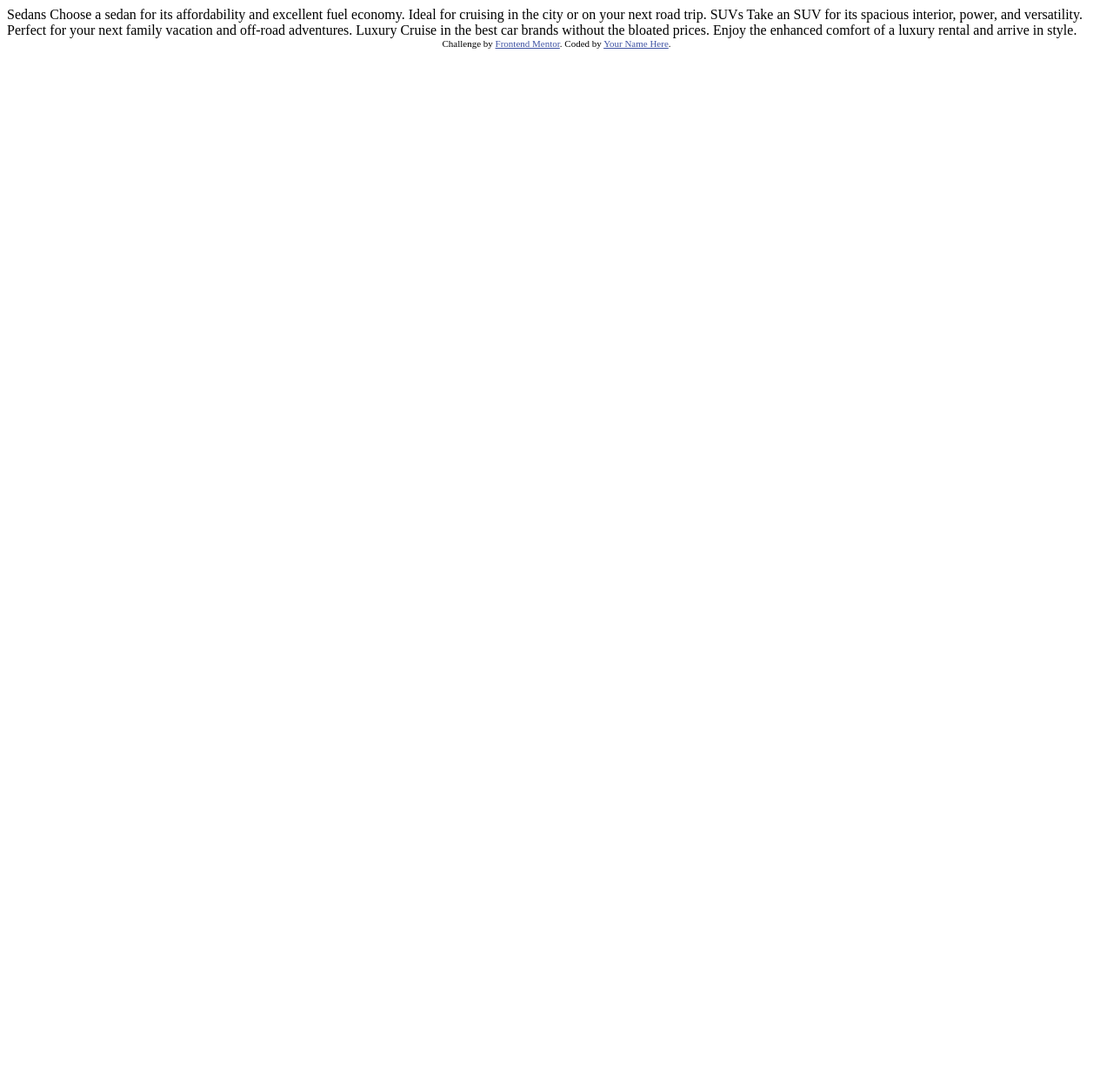
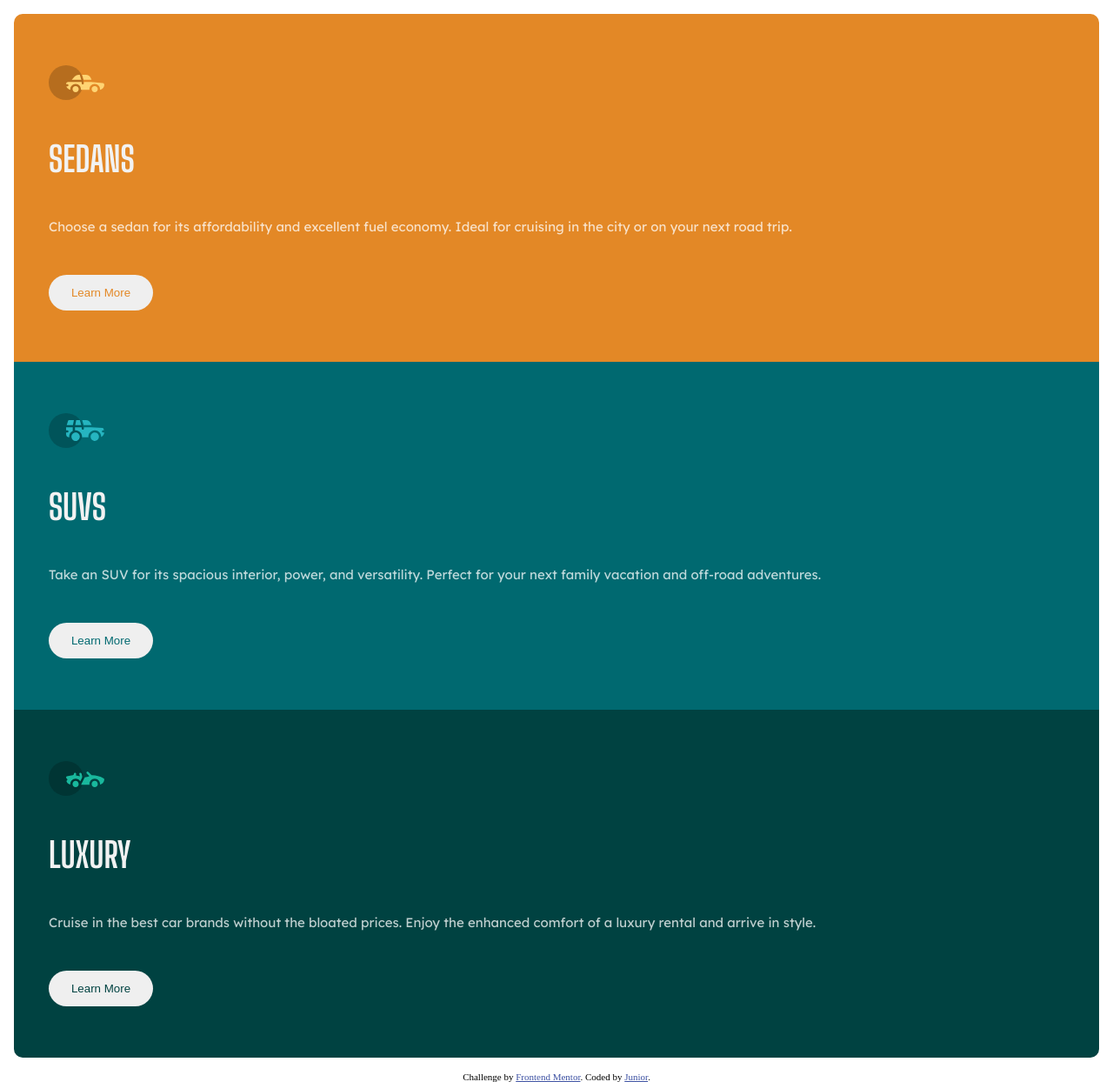
Before and after one commit to jmichaelseri/3-column-preview-card, a plain HTML site: page index.html in a window 1280 px wide. Shown: the whole page at 87% size. Before the commit the page ends 800 px from the top, so only its background shows below. Drawn offline with Linux system fonts and the light colour scheme.

Commit message:
applied general design and layout for mobiile

```diff
--- /dev/null
+++ b/css/styles.css
@@ -0,0 +1,84 @@
+* {
+    margin: 0;
+    padding: 0;
+    box-sizing: border-box;
+}
+
+:root {
+    --sedan-color: hsl(31, 77%, 52%);
+    --suv-color:hsl(184, 100%, 22%);
+    --luxury-color:hsl(179, 100%, 13%);
+    --paragraph-color: hsla(0, 0%, 100%, 0.75);
+    --heading-button-color: hsl(0, 0%, 95%);
+    --font-size: 15px;
+    --ff-title:'Big Shoulders Display';
+    --ff-text:'Lexend Deca';
+}
+
+.card__container {
+    display: flex;
+    flex-direction: column;
+}
+
+.card {
+    padding: 1rem 2.5rem;
+    height: 400px;
+    margin-left: 1rem;
+    margin-right: 1rem;
+    display: flex;
+    flex-direction: column;
+    justify-content: space-evenly;
+}
+
+.card__title {
+    text-transform: uppercase;
+    color: var(--heading-button-color);
+    font-size: 2.5rem;
+    font-family: var(--ff-title);
+}
+
+.card__text {
+    width: 100%;
+    color: var(--paragraph-color);
+    font-size: var(--font-size);
+    font-family: var(--ff-text);
+    line-height: 1.5;
+}
+
+.card-sedan {
+    background-color: var(--sedan-color);
+    border-top-left-radius: 10px;
+    border-top-right-radius: 10px;
+    margin-top: 1rem;
+}
+.card-suv {
+    background-color: var(--suv-color);
+}
+.card-luxury {
+    background-color: var(--luxury-color);
+    border-bottom-left-radius: 10px;
+    border-bottom-right-radius: 10px;
+    margin-bottom: 1rem;
+}
+
+
+
+.btn {
+    border-radius: 1.5rem;
+    padding: 0.8rem 0;
+    width: 100%;
+    max-width: 120px;
+    border: none;
+    text-transform: capitalize;
+    font-weight: 500;
+}
+
+.btn-sedan {
+    color: var(--sedan-color);
+}
+.btn-suv {
+    color: var(--suv-color);
+}
+.btn-luxury {
+    color: var(--luxury-color);
+}
--- a/index.html
+++ b/index.html
@@ -1,36 +1,99 @@
 <!DOCTYPE html>
 <html lang="en">
   <head>
-  <meta charset="UTF-8">
-  <meta name="viewport" content="width=device-width, initial-scale=1.0"> <!-- displays site properly based on user's device -->
-
-  <link rel="icon" type="image/png" sizes="32x32" href="./images/favicon-32x32.png">
-
+    <meta charset="UTF-8" />
+    <meta name="viewport" content="width=device-width, initial-scale=1.0" />
+    <link rel="preconnect" href="https://fonts.googleapis.com">
+<link rel="preconnect" href="https://fonts.gstatic.com" crossorigin>
+<link rel="preconnect" href="https://fonts.googleapis.com">
+<link rel="preconnect" href="https://fonts.gstatic.com" crossorigin>
+<link href="https://fonts.googleapis.com/css2?family=Big+Shoulders+Display:wght@700&family=Lexend+Deca&display=swap" rel="stylesheet">
+    <link
+      rel="icon"
+      type="image/png"
+      sizes="32x32"
+      href="./images/favicon-32x32.png"
+    />
+    <link rel="stylesheet" href="css/styles.css" />
     <title>Frontend Mentor | 3-column preview card component</title>
 
     <!-- Feel free to remove these styles or customise in your own stylesheet 👍 -->
     <style>
-    .attribution { font-size: 11px; text-align: center; }
-    .attribution a { color: hsl(228, 45%, 44%); }
+      .attribution {
+        font-size: 11px;
+        text-align: center;
+      }
+      .attribution a {
+        color: hsl(228, 45%, 44%);
+      }
     </style>
   </head>
   <body>
 
-  Sedans
-  Choose a sedan for its affordability and excellent fuel economy. Ideal for cruising in the city
-  or on your next road trip.
+    <div class="card__container">
 
-  SUVs
-  Take an SUV for its spacious interior, power, and versatility. Perfect for your next family vacation
-  and off-road adventures.
+      <div class="card card-sedan">
+        <svg class="svg" width="64" height="40" xmlns="http://www.w3.org/2000/svg">
+          <g fill="none" fill-rule="evenodd">
+            <circle fill="#000" opacity=".201" cx="20" cy="20" r="20" />
+            <path
+              d="M52.936 24.11c1.942 0 3.517 1.542 3.517 3.445 0 1.903-1.575 3.445-3.517 3.445s-3.516-1.542-3.516-3.445c0-1.903 1.574-3.445 3.516-3.445zm-21.957 0c1.942 0 3.517 1.542 3.517 3.445 0 1.903-1.575 3.445-3.517 3.445s-3.516-1.542-3.516-3.445c0-1.903 1.574-3.445 3.516-3.445zm6.948-4.848v1.429c0 .716.61 1.293 1.348 1.259a1.295 1.295 0 001.225-1.295v-1.393h8.256l13.483 1.313c.956.093 1.676.881 1.676 1.814 0 2.89-2.126 5.303-4.926 5.819.397-3.557-2.458-6.62-6.053-6.62-3.646 0-6.504 3.14-6.039 6.723h-9.879c.466-3.588-2.397-6.722-6.039-6.722-3.595 0-6.45 3.062-6.052 6.62-2.14-.398-3.916-1.912-4.61-3.931h1.142c.731 0 1.32-.598 1.285-1.322-.033-.678-.629-1.2-1.322-1.2H20v-.251c0-1.274 1.066-2.243 2.306-2.243h15.62zM42.59 11c2.645 0 4.99 1.556 5.972 3.963l.726 1.779H40.17L38.413 11h4.178zm-6.865 0l1.758 5.741H26.505l3.357-3.654A6.502 6.502 0 0134.644 11h1.082z"
+              fill="#FFD473"
+              fill-rule="nonzero"
+            />
+          </g>
+        </svg>
+        <p class="card__title">Sedans</p>
+        <p class="card__text">
+          Choose a sedan for its affordability and excellent fuel economy. Ideal
+          for cruising in the city or on your next road trip.
+        </p>
+        <input type="button" value="Learn more" class="btn btn-sedan" />
+      </div>
 
-  Luxury
-  Cruise in the best car brands without the bloated prices. Enjoy the enhanced comfort of a luxury
-  rental and arrive in style.
+      <div class="card card-suv">
+        <svg class="svg" width="64" height="40" xmlns="http://www.w3.org/2000/svg">
+          <g fill="none" fill-rule="evenodd">
+            <circle fill="#000" opacity=".201" cx="20" cy="20" r="20" />
+            <path
+              d="M31.002 22.358c2.917 0 5.18 2.593 4.762 5.506a4.828 4.828 0 01-2.962 3.778 4.797 4.797 0 01-5.3-1.165c-1.188-1.26-1.235-2.613-1.263-2.613-.42-2.924 1.857-5.506 4.763-5.506zm22 0c3.457 0 5.798 3.567 4.41 6.744A4.816 4.816 0 0152.3 31.94a4.826 4.826 0 01-4.06-4.077c-.42-2.915 1.846-5.506 4.762-5.506zm-15.04-6.083v1.462a1.29 1.29 0 001.352 1.29c.693-.033 1.227-.631 1.227-1.326v-1.426h8.3l13.056.716a1.29 1.29 0 011.164.917c.27.895.446 1.477.563 1.87h-1.047c-.694 0-1.291.534-1.324 1.228a1.29 1.29 0 001.288 1.352h1.445c-.164 2.225-1.57 4.193-3.6 5.05.13-4.212-3.255-7.63-7.384-7.63-4.317 0-7.762 3.718-7.358 8.086h-7.285c.43-4.655-3.503-8.531-8.131-8.046v-3.543h7.734zm-10.312 0v4.308a7.4 7.4 0 00-4.006 7.274 3.874 3.874 0 01-3.642-3.864v-1.635h1.46a1.29 1.29 0 000-2.58h-1.461v-3.213l.003-.29h7.646zm14.986-8.196c2.65 0 5 1.592 5.984 4.055l.63 1.579a5.525 5.525 0 01-.065-.004l-.026-.002-.034-.002-.022-.002a4.178 4.178 0 00-.224-.006l-.098-.001h-.039l-.136-.001h-.052l-.326-.001H40.211L38.528 8.08zm-13.632 0l-1.122 5.616h-7.144l1.47-4.71a1.29 1.29 0 011.231-.906h5.565zm6.832 0l1.683 5.615h-7.007l1.121-5.615h4.203z"
+              fill="#26B5C0"
+              fill-rule="nonzero"
+            />
+          </g>
+        </svg>
+        <p class="card__title">SUVs</p>
+        <p class="card__text">
+          Take an SUV for its spacious interior, power, and versatility. Perfect
+          for your next family vacation and off-road adventures.
+        </p>
+        <input type="button" value="Learn more" class="btn btn-suv" />
+      </div>
+      <div class="card card-luxury">
+        <svg class="svg" width="64" height="40" xmlns="http://www.w3.org/2000/svg">
+          <g fill="none" fill-rule="evenodd">
+            <circle fill="#000" opacity=".201" cx="20" cy="20" r="20" />
+            <path
+              d="M30.98 22.835c1.941 0 3.516 1.604 3.516 3.583 0 1.978-1.575 3.582-3.517 3.582s-3.516-1.604-3.516-3.582c0-1.979 1.574-3.583 3.516-3.583zm21.956 0c1.942 0 3.517 1.604 3.517 3.583 0 1.978-1.575 3.582-3.517 3.582s-3.516-1.604-3.516-3.582c0-1.979 1.574-3.583 3.516-3.583zm-9.143-10.45a1.27 1.27 0 011.819 0l3.715 3.784c4.444-.115 9.7 1.142 13.964 3.753.387.237.624.664.624 1.124 0 3.006-2.126 5.514-4.926 6.05.397-3.698-2.458-6.882-6.053-6.882-3.646 0-6.504 3.264-6.039 6.99h-9.669c.76-1.544.993-2.026 1.337-2.711l.082-.162c.421-.835 1.056-2.07 2.883-5.65 1.68-.023 3.47-.408 5.247-1.403l-2.984-3.04a1.328 1.328 0 010-1.854zm-7.68 1.064c.683-.2 1.395.202 1.592.898l.749 2.652a3.46 3.46 0 01-.247 2.51l-1.733 3.395-.216.424c-1.07-1.89-3.06-3.114-5.279-3.114-3.595 0-6.45 3.184-6.052 6.885-1.832-.347-3.414-1.537-4.278-3.276a1.331 1.331 0 01.117-1.376l.955-1.303-1.325-1.295c-.751-.735-.376-2.024.64-2.231l6.614-1.346.13-.026c.092-.019.145-.03.157-.031.314-.146 1.07-.591 1.07-1.506 0-.734.592-1.327 1.316-1.31.712.016 1.268.662 1.256 1.388a4.11 4.11 0 01-.348 1.611 22.69 22.69 0 014.7 1.146l-.7-2.473a1.314 1.314 0 01.882-1.622z"
+              fill="#19B89D"
+              fill-rule="nonzero"
+            />
+          </g>
+        </svg>
+        <p class="card__title">Luxury</p>
+        <p class="card__text">
+          Cruise in the best car brands without the bloated prices. Enjoy the
+          enhanced comfort of a luxury rental and arrive in style.
+        </p>
+        <input type="button" value="Learn more" class="btn btn-luxury" />
+      </div>
+    </div>
 
     <div class="attribution">
-    Challenge by <a href="https://www.frontendmentor.io?ref=challenge" target="_blank">Frontend Mentor</a>.
-    Coded by <a href="#">Your Name Here</a>.
+      Challenge by
+      <a href="https://www.frontendmentor.io?ref=challenge" target="_blank"
+        >Frontend Mentor</a
+      >. Coded by <a href="#">Junior</a>.
     </div>
   </body>
 </html>
```
Also changed, not shown: 2 other files. Lines whose indentation alone changed are shown as unchanged.
